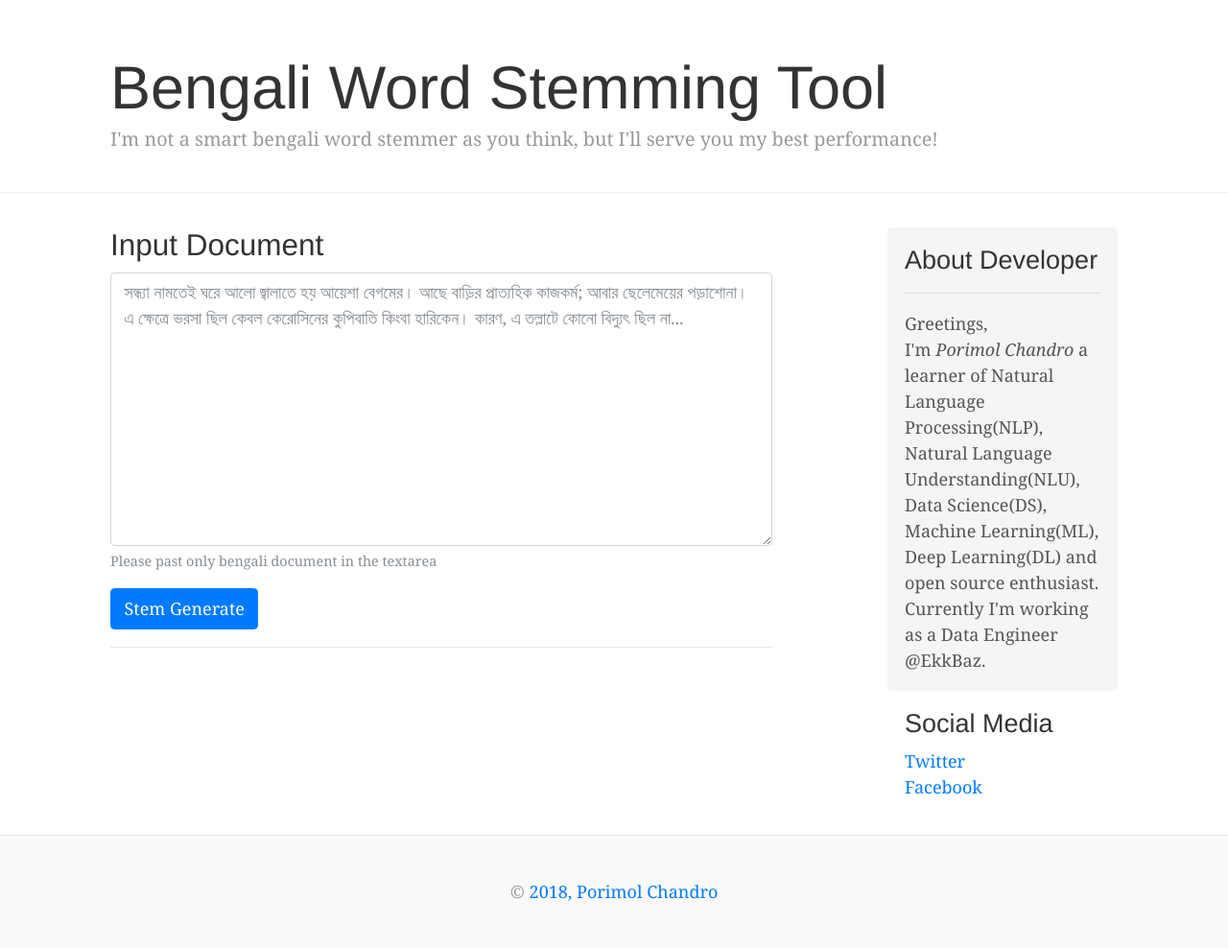
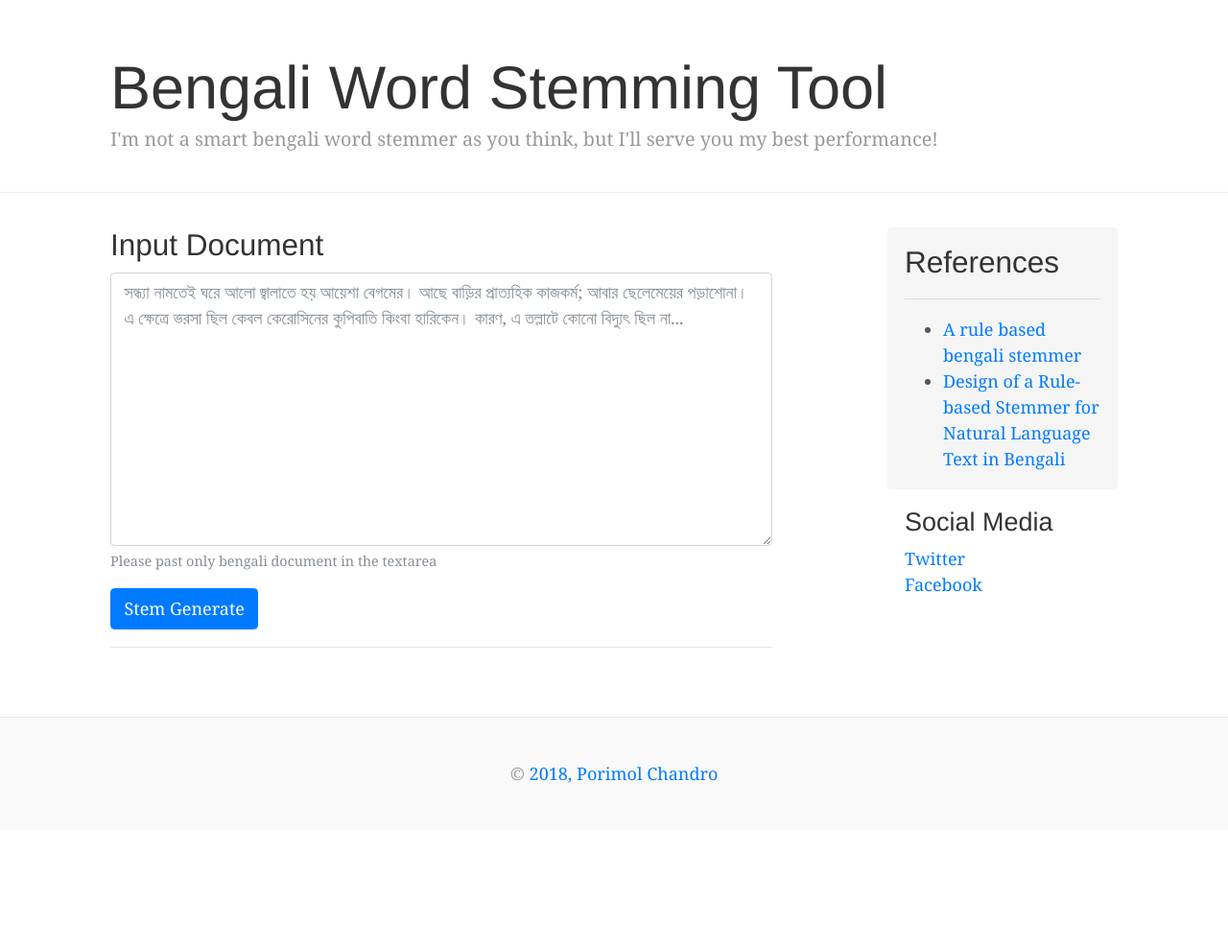
Before and after one commit to porimol/BengaliWordStemmer, a Flask app: page / in a window 1280 px wide. Shown: the part 63-1051 px from the top of the page at 96% size. After the commit the page ends 879 px from the top, so only its background shows below. Run offline with Flask 2, Linux system fonts and the light colour scheme; some libraries are stand-ins or nearby versions.

Commit message:
given references instead of about developer

```diff
--- a/demo/templates/sidebar.html
+++ b/demo/templates/sidebar.html
@@ -1,7 +1,16 @@
 <aside class="col-sm-3 ml-sm-auto blog-sidebar">
   <div class="sidebar-module sidebar-module-inset">
-    <h4>About Developer</h4><hr/>
-    <p>Greetings, <br/>I'm <em>Porimol Chandro</em> a learner of Natural Language Processing(NLP), Natural Language Understanding(NLU), Data Science(DS), Machine Learning(ML), Deep Learning(DL) and open source enthusiast. Currently I'm working as a Data Engineer @EkkBaz.</p>
+    <!--<h4>About Developer</h4><hr/>-->
+    <!--<p>Greetings, <br/>I'm <em>Porimol Chandro</em> a learner of Natural Language Processing(NLP), Natural Language Understanding(NLU), Data Science(DS), Machine Learning(ML), Deep Learning(DL) and open source enthusiast. Currently I'm working as a Data Engineer @EkkBaz.</p>-->
+    <h3>References</h3><hr/>
+    <ul>
+      <li>
+        <a href="https://goo.gl/YYjYwm" target="_blank">A rule based bengali stemmer</a>
+      </li>
+      <li>
+        <a href="https://goo.gl/fzpCPv" target="_blank">Design of a Rule-based Stemmer for Natural Language Text in Bengali</a>
+      </li>
+    </ul>
   </div>
   <div class="sidebar-module">
     <h4>Social Media</h4>
```
